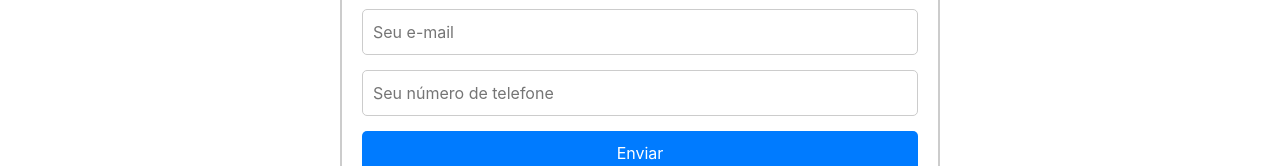
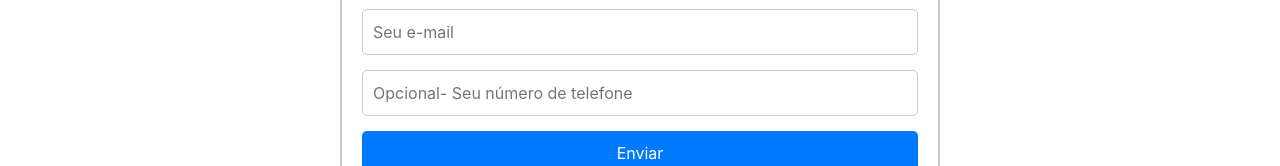
Before and after one commit to 23071960/landing_page, a plain HTML site: page index.html in a window 1280 px wide. Shown: the part 1266-1432 px from the top of the page. Drawn offline with nearby package versions, Linux system fonts and the light colour scheme.

Commit message:
Add files via upload

```diff
--- a/index.html
+++ b/index.html
@@ -126,7 +126,7 @@
             <h2 class="titulo-formulario">Contate-nos</h2>
             <input type="text" name="name" placeholder="Seu nome" required>
             <input type="email" name="email" placeholder="Seu e-mail" required>
-            <input type="number" name="telefone" placeholder="Seu número de telefone">
+            <input type="number" name="telefone" placeholder="Opcional- Seu número de telefone">
             <button type="submit">Enviar</button>
             <div class="checkbox-container">
                 <input type="checkbox" id="dataConsent" class="verifica"  name="dataConsent" required>
```
